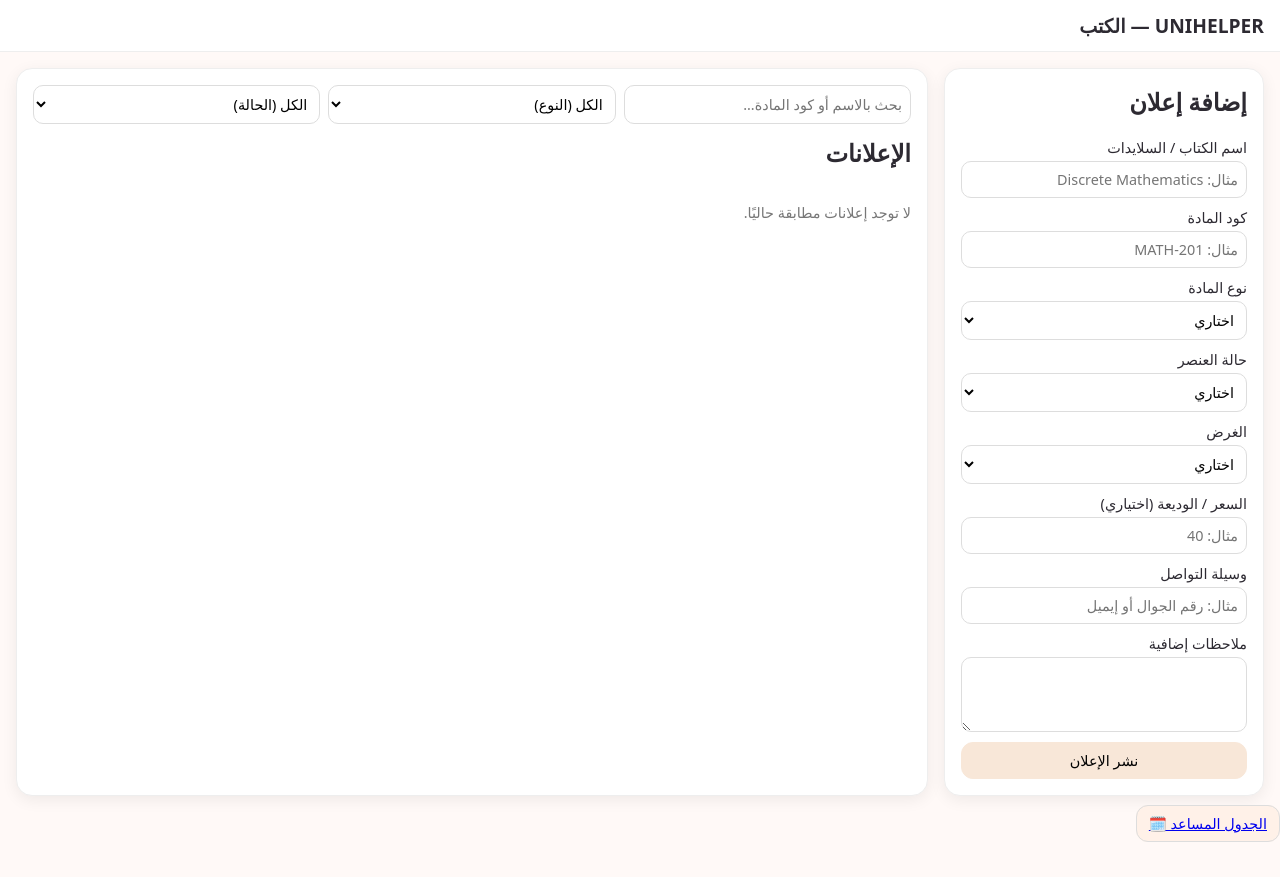
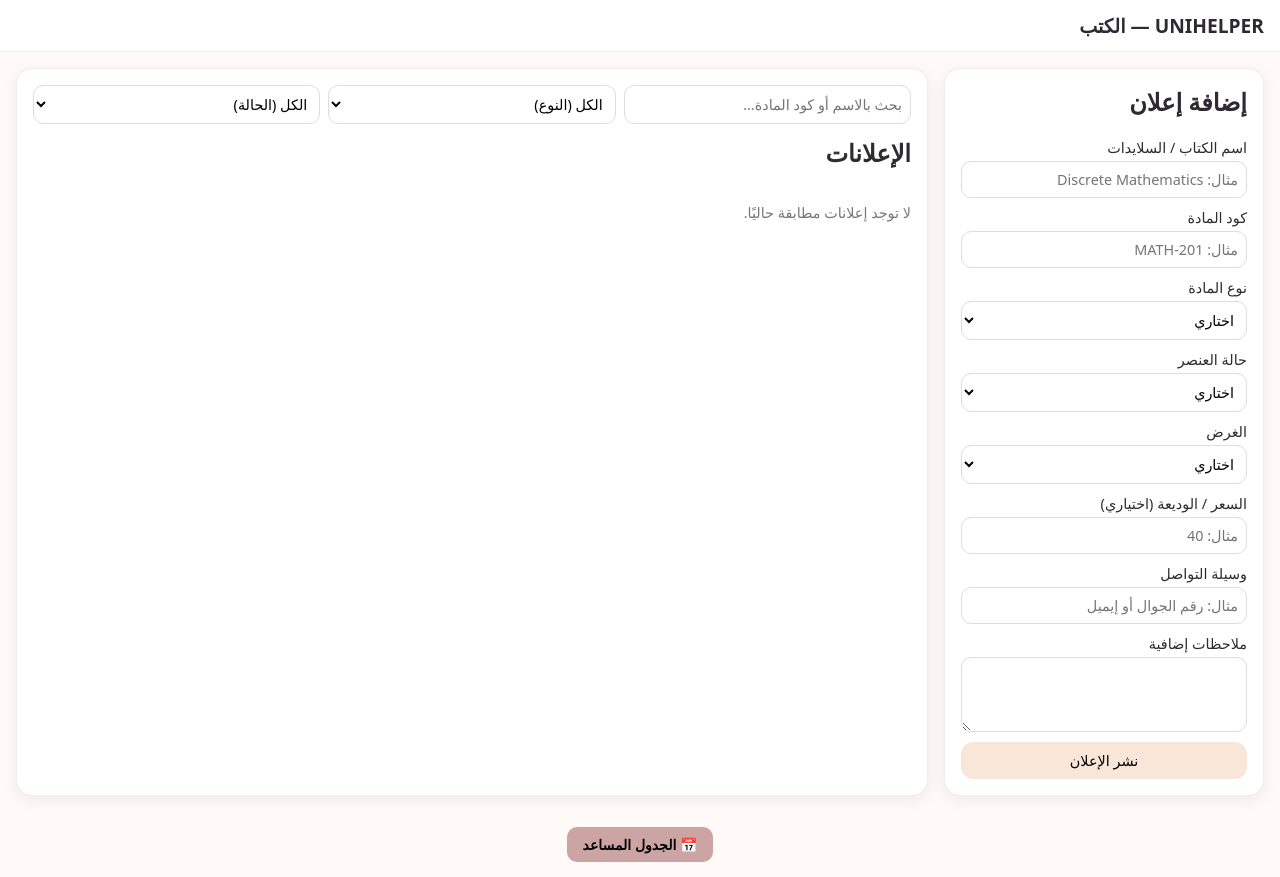
Before and after one commit to yafaabalkhail/UNIHELPER, a plain HTML site: page books.html in a window 1280 px wide. Before the commit the page ends 842 px from the top, so only its background shows below. Drawn offline with Linux system fonts and the light colour scheme.

Commit message:
Add files via upload

```diff
--- a/books.css
+++ b/books.css
@@ -1,10 +1,10 @@
 :root {
-  --bg: #FFF9F7;        /* نفس الخلفية */
-  --ink: #2D2A32;       /* لون النص */
-  --card: #ffffff;      /* لون الكروت */
-  --line: #eee;         /* لون الحدود */
-  --primary: #F8E7D8;   /* لون الأزرار (نفس صفحة الجدول) */
-  --chip-bg: #FFF1E8;   /* خلفية الوسوم */
+  --bg: #FFF9F7;
+  --ink: #2D2A32;
+  --card: #ffffff;
+  --line: #eee;
+  --primary: #F8E7D8;
+  --chip-bg: #FFF1E8;
   --muted: #888;
 }
 
@@ -180,3 +180,19 @@ textarea { resize: vertical; }
   background: #ffe2e2;
   border-color: #ffc4c4;
 }
+.main-nav {
+  display: flex;
+  justify-content: center;
+  gap: 10px;
+  margin: 15px 0;
+}
+
+.main-nav a {
+  text-decoration: none;
+  background: #cda4a4;
+  color: black;
+  padding: 8px 16px;
+  border-radius: 10px;
+  font-weight: bold;
+  font-size: 14px;
+}
--- a/books.html
+++ b/books.html
@@ -100,7 +100,12 @@
   </main>
 
   <script src="books.js"></script>
-  <a href="index.html" class="btn">الجدول المساعد 🗓️</a>
+
+  <nav class="main-nav">
+
+  <a href="index.html"> 📅 الجدول المساعد</a>
+</nav>
+
 
 </body>
 </html>
--- a/style.css
+++ b/style.css
@@ -45,3 +45,19 @@ menu{display:flex;gap:8px;justify-content:flex-end;margin-top:12px}
   .layout{grid-template-columns:1fr}
   .grid{grid-template-columns:repeat(2,minmax(140px,1fr))}
 }
+.main-nav {
+  display: flex;
+  justify-content: center;
+  gap: 10px;
+  margin: 15px 0;
+}
+
+.main-nav a {
+  text-decoration: none;
+  background: #cda4a4;
+  color: black;
+  padding: 8px 16px;
+  border-radius: 10px;
+  font-weight: bold;
+  font-size: 14px;
+}
```
Also changed, not shown: index.html (+9 -1 lines).
